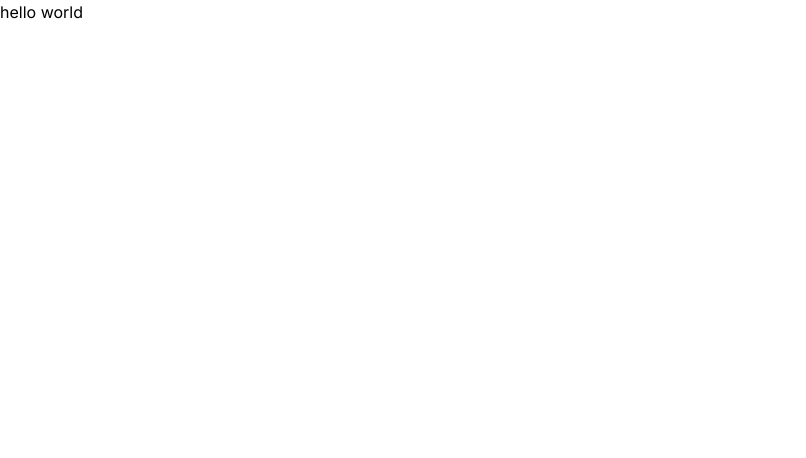
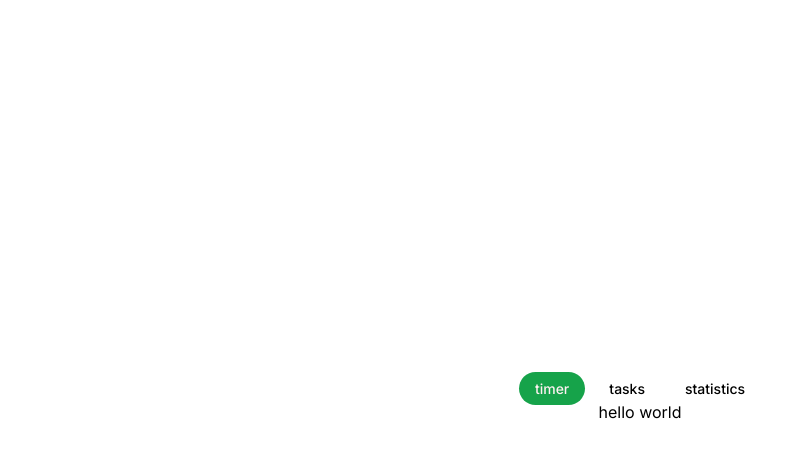
Before and after one commit to sinskiy/strou, a Next.js app: page / in a window 1280 px wide. Shown: the top 458 px of the page, without its empty margins (0-806 px from the left). Built offline with nearby package versions, Linux system fonts and the light colour scheme.

Commit message:
add first iteration of theme and header

```diff
--- a/app/globals.css
+++ b/app/globals.css
@@ -2,6 +2,52 @@
 @tailwind components;
 @tailwind utilities;
 
-:root {
-  color-scheme: light dark;
+@layer base {
+  :root {
+    color-scheme: light dark;
+    --background: 0 0% 100%;
+    --foreground: 240 10% 3.9%;
+    --card: 0 0% 100%;
+    --card-foreground: 240 10% 3.9%;
+    --popover: 0 0% 100%;
+    --popover-foreground: 240 10% 3.9%;
+    --primary: 142.1 76.2% 36.3%;
+    --primary-foreground: 355.7 100% 97.3%;
+    --secondary: 240 4.8% 95.9%;
+    --secondary-foreground: 240 5.9% 10%;
+    --muted: 240 4.8% 95.9%;
+    --muted-foreground: 240 3.8% 46.1%;
+    --accent: 240 4.8% 95.9%;
+    --accent-foreground: 240 5.9% 10%;
+    --destructive: 0 84.2% 60.2%;
+    --destructive-foreground: 0 0% 98%;
+    --border: 240 5.9% 90%;
+    --input: 240 5.9% 90%;
+    --ring: 142.1 76.2% 36.3%;
+    --radius: 0.5rem;
+  }
+
+  @media (prefers-color-scheme: dark) {
+    :root {
+      --background: 20 14.3% 4.1%;
+      --foreground: 0 0% 95%;
+      --card: 24 9.8% 10%;
+      --card-foreground: 0 0% 95%;
+      --popover: 0 0% 9%;
+      --popover-foreground: 0 0% 95%;
+      --primary: 142.1 70.6% 45.3%;
+      --primary-foreground: 144.9 80.4% 10%;
+      --secondary: 240 3.7% 15.9%;
+      --secondary-foreground: 0 0% 98%;
+      --muted: 0 0% 15%;
+      --muted-foreground: 240 5% 64.9%;
+      --accent: 12 6.5% 15.1%;
+      --accent-foreground: 0 0% 98%;
+      --destructive: 0 62.8% 30.6%;
+      --destructive-foreground: 0 85.7% 97.3%;
+      --border: 240 3.7% 15.9%;
+      --input: 240 3.7% 15.9%;
+      --ring: 142.4 71.8% 29.2%;
+    }
+  }
 }
--- a/app/layout.tsx
+++ b/app/layout.tsx
@@ -1,6 +1,8 @@
 import type { Metadata } from "next";
 import { Inter } from "next/font/google";
 import "./globals.css";
+import Header from "@/components/Header";
+import { twMerge } from "tailwind-merge";
 
 const inter = Inter({ subsets: ["latin"] });
 
@@ -16,8 +18,16 @@ export default function RootLayout({
   children: React.ReactNode;
 }>) {
   return (
-    <html lang="en">
-      <body className={inter.className}>{children}</body>
+    <html lang="en" className="size-full">
+      <body
+        className={twMerge(
+          "size-full flex flex-col justify-center items-center",
+          inter.className,
+        )}
+      >
+        <Header />
+        {children}
+      </body>
     </html>
   );
 }
--- /dev/null
+++ b/components/Header.tsx
@@ -0,0 +1,20 @@
+"use client";
+
+import { usePathname } from "next/navigation";
+import NavLink from "./NavLink";
+
+export const links = ["timer", "tasks", "statistics"];
+
+export default function Header() {
+  const pathname = usePathname();
+  const navLinksList = links.map((link, i) => {
+    const NavLinkURL = `/${i === 0 ? "" : link}`;
+    const isActive = pathname === NavLinkURL;
+    return (
+      <NavLink key={link} href={NavLinkURL} active={isActive}>
+        {link}
+      </NavLink>
+    );
+  });
+  return <header className="space-x-2">{navLinksList}</header>;
+}
--- /dev/null
+++ b/components/NavLink.tsx
@@ -0,0 +1,27 @@
+import Link, { LinkProps } from "next/link";
+import { AnchorHTMLAttributes } from "react";
+import { twMerge } from "tailwind-merge";
+
+interface NavLinkProps extends AnchorHTMLAttributes<HTMLAnchorElement> {
+  active: boolean;
+}
+
+export default function NavLink({
+  active,
+  children,
+  ...props
+}: LinkProps & NavLinkProps) {
+  return (
+    <Link
+      className={twMerge(
+        "font-medium text-sm px-4 py-2 rounded-full transition-colors",
+        active
+          ? "bg-primary text-primary-foreground hover:bg-primary/90"
+          : "hover:bg-white/10",
+      )}
+      {...props}
+    >
+      {children}
+    </Link>
+  );
+}
--- a/package.json
+++ b/package.json
@@ -21,6 +21,7 @@
     "eslint-config-next": "14.2.3",
     "postcss": "^8",
     "prettier": "^3.2.5",
+    "tailwind-merge": "^2.3.0",
     "tailwindcss": "^3.4.1",
     "typescript": "^5"
   }
--- a/tailwind.config.ts
+++ b/tailwind.config.ts
@@ -7,7 +7,48 @@ const config: Config = {
     "./app/**/*.{js,ts,jsx,tsx,mdx}",
   ],
   theme: {
-    extend: {},
+    extend: {
+      colors: {
+        border: "hsl(var(--border))",
+        input: "hsl(var(--input))",
+        ring: "hsl(var(--ring))",
+        background: "hsl(var(--background))",
+        foreground: "hsl(var(--foreground))",
+        primary: {
+          DEFAULT: "hsl(var(--primary))",
+          foreground: "hsl(var(--primary-foreground))",
+        },
+        secondary: {
+          DEFAULT: "hsl(var(--secondary))",
+          foreground: "hsl(var(--secondary-foreground))",
+        },
+        destructive: {
+          DEFAULT: "hsl(var(--destructive))",
+          foreground: "hsl(var(--destructive-foreground))",
+        },
+        muted: {
+          DEFAULT: "hsl(var(--muted))",
+          foreground: "hsl(var(--muted-foreground))",
+        },
+        accent: {
+          DEFAULT: "hsl(var(--accent))",
+          foreground: "hsl(var(--accent-foreground))",
+        },
+        popover: {
+          DEFAULT: "hsl(var(--popover))",
+          foreground: "hsl(var(--popover-foreground))",
+        },
+        card: {
+          DEFAULT: "hsl(var(--card))",
+          foreground: "hsl(var(--card-foreground))",
+        },
+      },
+      borderRadius: {
+        lg: `var(--radius)`,
+        md: `calc(var(--radius) - 2px)`,
+        sm: "calc(var(--radius) - 4px)",
+      },
+    },
   },
   plugins: [],
 };
```
Also changed, not shown: 1 other file (tests, documents, lock files or other folders).
